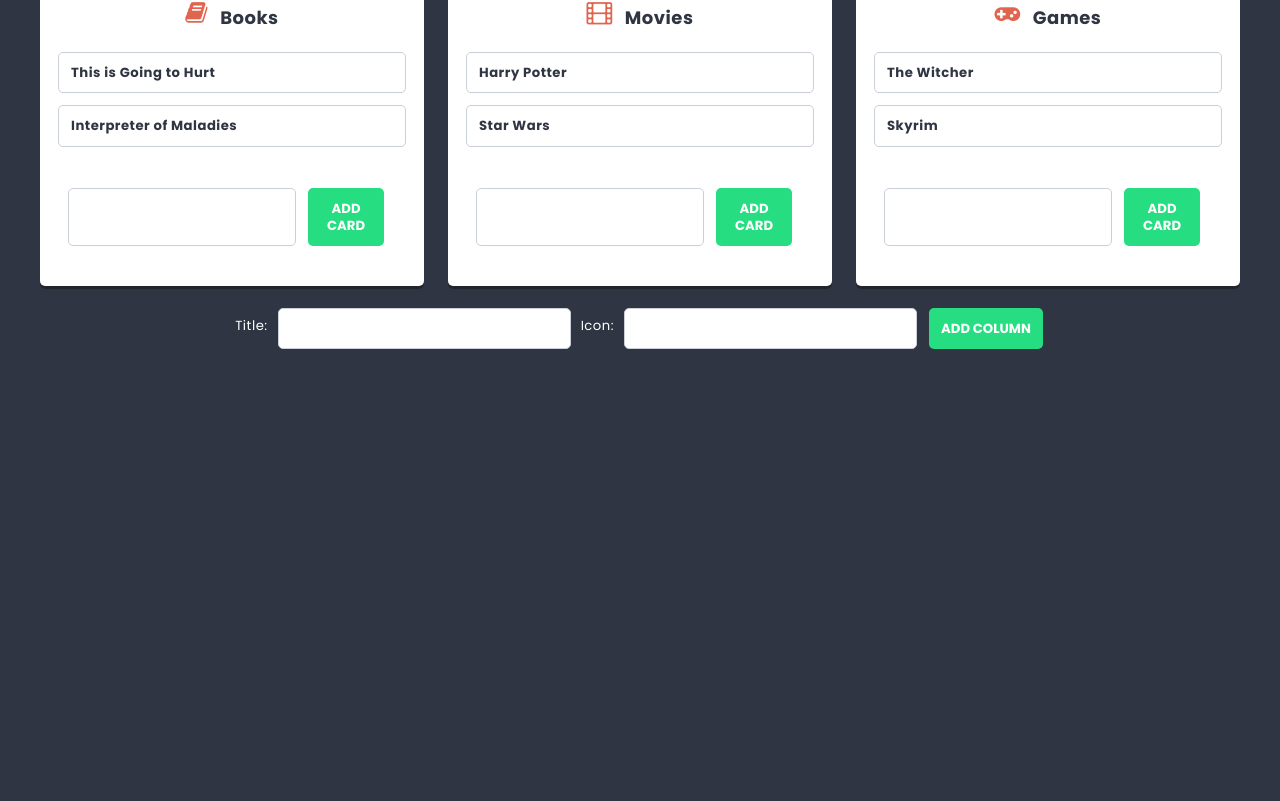
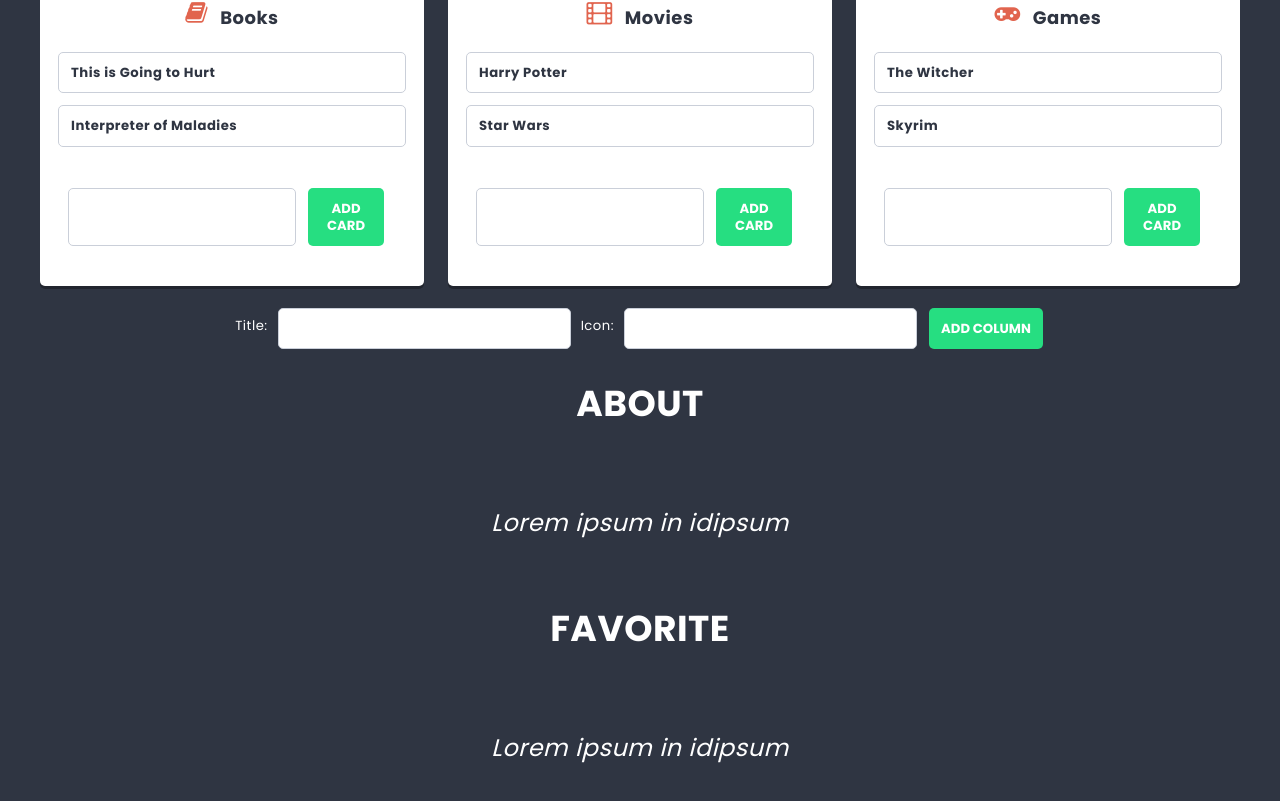
Before and after one commit to martaqh/first-react-app, a React (Create React App) app: page / in a window 1280 px wide. Shown: the part 617-1418 px from the top of the page. Before the commit the page ends 1008 px from the top, so only its background shows below. Built offline with nearby package versions, Linux system fonts and the light colour scheme.

Commit message:
Add Home component

```diff
--- a/src/App.js
+++ b/src/App.js
@@ -1,18 +1,18 @@
-import Hero from './components/Hero/Hero'
-import SearchForm from './components/SearchForm/SearchForm'
-import List from './components/List/List'
 import Container from './components/Container/Container';
 import NavBar from './components/NavBar/NavBar';
+import Home from './components/Home/Home';
+import About from './components/About/About';
+import Favorite from './components/Favorite/Favorite';
 
 const App = () => {
   return (
       <main>
         <NavBar />
-        <Container>
-        <Hero />
-        <SearchForm />
-        <List />
-      </Container>
+          <Container>
+            <Home />
+            <About />
+            <Favorite />
+          </Container>
       </main>
 
   );
--- /dev/null
+++ b/src/components/Home/Home.js
@@ -0,0 +1,16 @@
+import Hero from '../Hero/Hero'
+import SearchForm from '../SearchForm/SearchForm'
+import List from '../List/List'
+
+const Home = () => {
+    return (
+        <div>
+            <Hero />
+            <SearchForm />
+            <List />
+        </div>
+
+    )
+}
+
+export default Home;
--- a/src/components/PageTitle/PageTitle.js
+++ b/src/components/PageTitle/PageTitle.js
@@ -2,7 +2,7 @@
 
 const PageTitle = props => {
     return (
-        <h2 className={styles.title}>{props.children}</h1>
+        <h2 className={styles.title}>{props.children}</h2>
     )
 }
 
```
